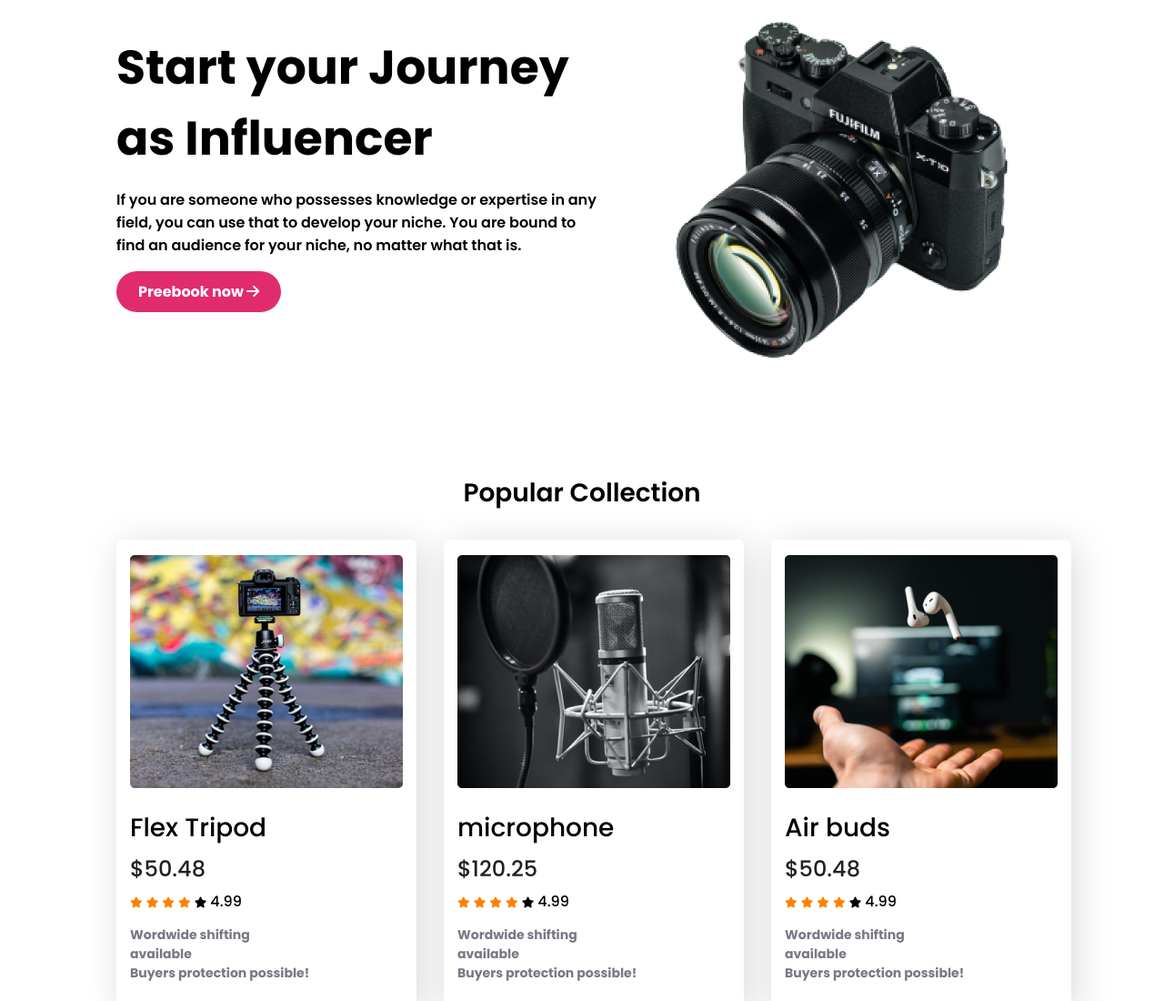
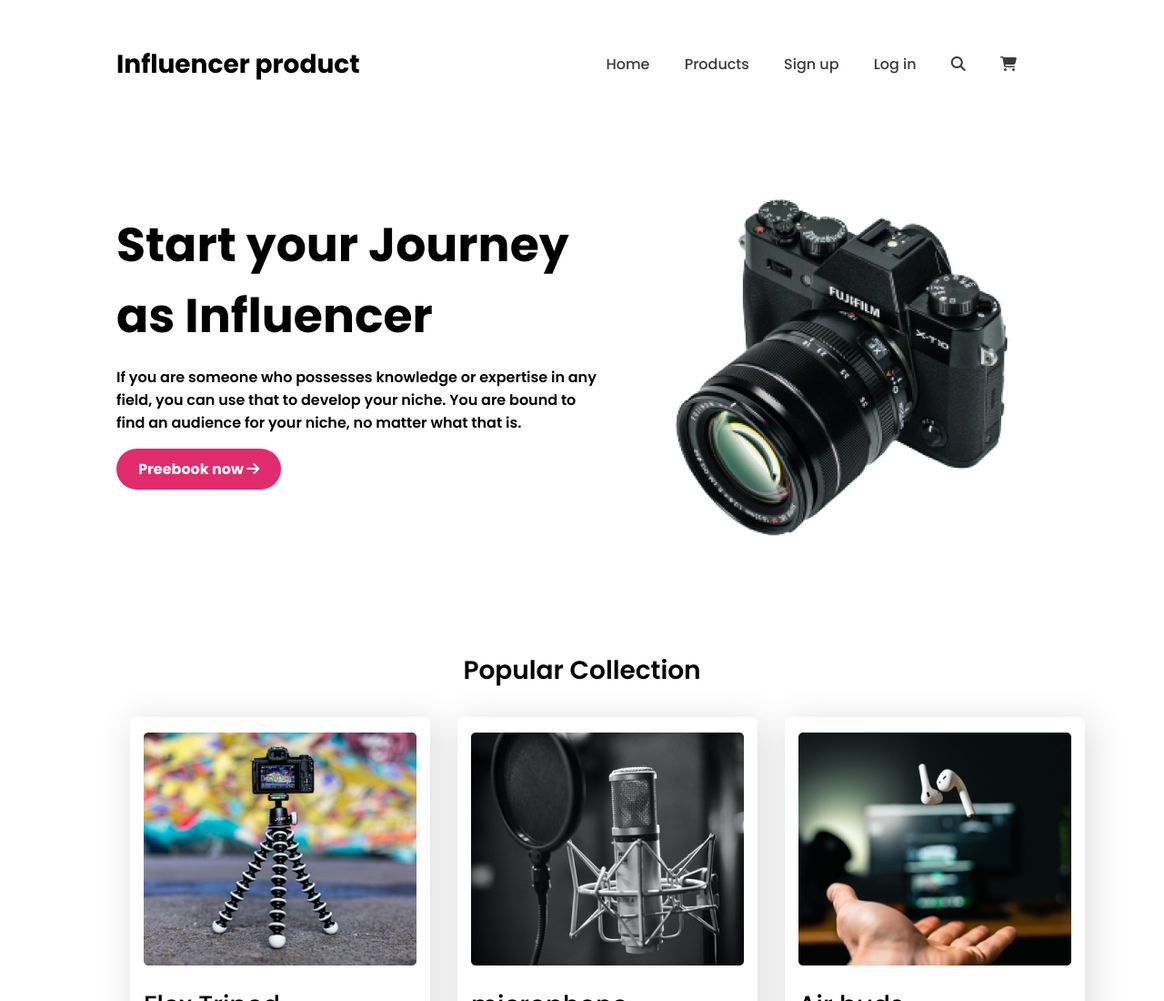
Before and after one commit to alanas59/influencer-gear, a plain HTML site: page index.html in a window 1280 px wide. Shown: the top 1100 px of the page at 91% size. Drawn offline with Linux system fonts and the light colour scheme.

Commit message:
header section added

```diff
--- a/index.html
+++ b/index.html
@@ -9,10 +9,25 @@
     <link rel="stylesheet" href="style.css">
 </head>
 <body>
-     <header>
-
+    <!-- header section -->
+     <header class="header-section container">
+         <div class="header-section-left">
+             <h2>Influencer product</h2>
+         </div>
+         <div class="header-section-right">
+             <nav>
+                 <ul>
+                     <li><a href="">Home</a></li>
+                     <li><a href="">Products</a></li>
+                     <li><a href="">Sign up</a></li>
+                     <li><a href="">Log in</a></li>
+                     <li><a href=""><i class="fas fa-search"></i></a></li>
+                     <li><a href=""><i class="fas fa-shopping-cart"></i></a></li>
+                 </ul>
+             </nav>
+         </div>
      </header>
-     <!-- influencer -->
+<!-- influencer section-->
 <main>
      <div class="influencer container">
          <div class="influencer-left">
@@ -26,7 +41,7 @@
         </div>
      </div>
 
-<!-- Popular collection -->
+<!-- Popular collection section -->
     <div class="poular-collection container">
         <h2 class="section-title">Popular Collection</h2>
         <div class="collections">
@@ -160,9 +175,9 @@
         <div class="see-more">
             <a href="">See More <i class="fas fa-arrow-right"></i></a>
         </div>
-     </div>
+    </div>
 
-<!-- featured products -->
+<!-- featured products section-->
     <div class="featured-product container">
         <div class="featured-product-left">
             <img src="images/co2.png" alt="">
@@ -184,7 +199,7 @@
     </div>
 </main>
 
-<!-- footer -->
+<!-- footer section-->
     <footer>
          <h2>Influencer products</h2>
          <small>Copyright &copy; 2020 influencer products <br>
--- a/style.css
+++ b/style.css
@@ -10,6 +10,35 @@
      width: 80%;
      margin: 0 auto;
 
+ }
+
+ /* ------------------
+ header section styles
+ --------------------- */
+ .header-section{
+     display: flex;
+     justify-content: space-between;
+     margin-top:50px;
+     margin-bottom: 80px;
+
+ }
+ .header-section-left h2{
+     font-size: 28px;
+     margin-top: 0;
+ }
+ nav ul{
+     margin-top: 8px;
+ }
+ nav ul li{
+     list-style: none;
+     display: inline-block;
+     margin-right: 34px;
+ }
+
+ nav ul li a{
+     color:#3A3A3A;
+     text-decoration: none;
+     font-size: 16px;
  }
 
 /* ---------------
@@ -70,6 +99,7 @@
      display: grid;
      grid-template-columns: repeat(3,330px);
      grid-column-gap:30px;
+     padding-left:15px;
 
 }
 .collection{
@@ -187,8 +217,19 @@ media querey
 /* --------------
 Mobile Responsive
 -----------------*/
+@media only screen and (max-width:688px)  {
+    .container{
+        width: 90%;
+       }
+    .header-section-left{
+        width: 100%;
+        text-align: center;
 
-@media only screen and (max-width:688px)  {
+    }
+    .header-section-right{
+        display: none;
+    }
+
    .influencer{
         flex-direction: column;
 
@@ -210,11 +251,9 @@ Mobile Responsive
    .influencer-right img{
         width:100%;
     }
-    .container{
-      width: 90%;
-     }
     .collections{
        grid-template-columns: repeat(1,1fr);
+       padding-left: 0;
 
      }
     .poular-collection{
@@ -238,7 +277,6 @@ Mobile Responsive
          padding:30px 10px;
          text-align: center;
         }
-
     footer{
         margin-top: 50px;
     }
@@ -264,6 +302,7 @@ Tablet Responsive
     }
    .collections{
         grid-template-columns: repeat(2,1fr);
+        padding-left: 0;
     }
     .collection
     {
```
